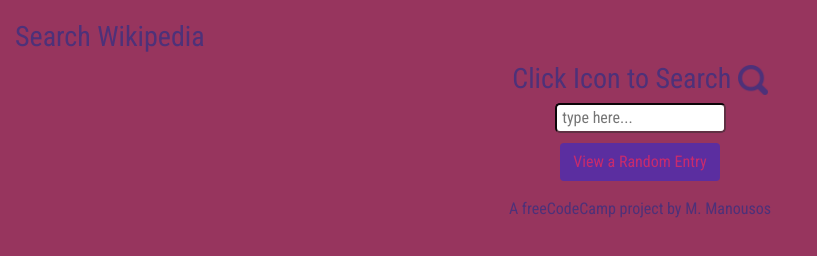
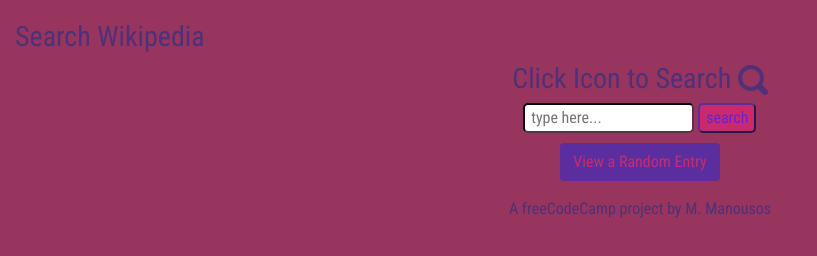
Before and after one commit to mmanousos/fcc_wikipediaviewer, a plain HTML site: page index.html in a window 1280 px wide. Both pictures are taken after a click on the picture 752 px from the left and 80 px from the top of the page. Shown: the whole page, without its empty margins (0-817 px from the left). Drawn offline with nearby package versions, Linux system fonts and the light colour scheme.

Commit message:
adds search button to submit search term

```diff
--- a/index.html
+++ b/index.html
@@ -21,9 +21,11 @@
                 <div class="row">
                     <div class="offset-sm-3 col-sm-6 main">
                         <div><h3>Click Icon to Search <img class='search' id='search' src='search-12-64.png' alt='search icon'></h3></div>
-                    <div class="offset-sm-3 col-sm-6 hidden">
+                    <div class="offset-sm-2 col-sm-8 hidden">
                         <!-- search bar-->
-                        <input id="search-bar" type="text" placeholder=" type here...">
+                        <input id="search-bar" type="text" name="search-term" placeholder=" type here...">
+                        <input id="submit-button" type="submit" name="submit" value="search">
+
                     </div>
 
                     </div>
--- a/style.css
+++ b/style.css
@@ -57,6 +57,13 @@ a:hover {
     margin-bottom: 10px;
 }
 
+#submit-button {
+    border-radius: 5px;
+    color: #6822D4;
+    background-color: #C82B6D;
+    border-color: #5B2EA0;
+}
+
 /* Color pallette:
 http://paletton.com/#uid=55i0T0kkRmibe6jfRe6p9twtxJZ
 background: #97355E; raspberry
```
